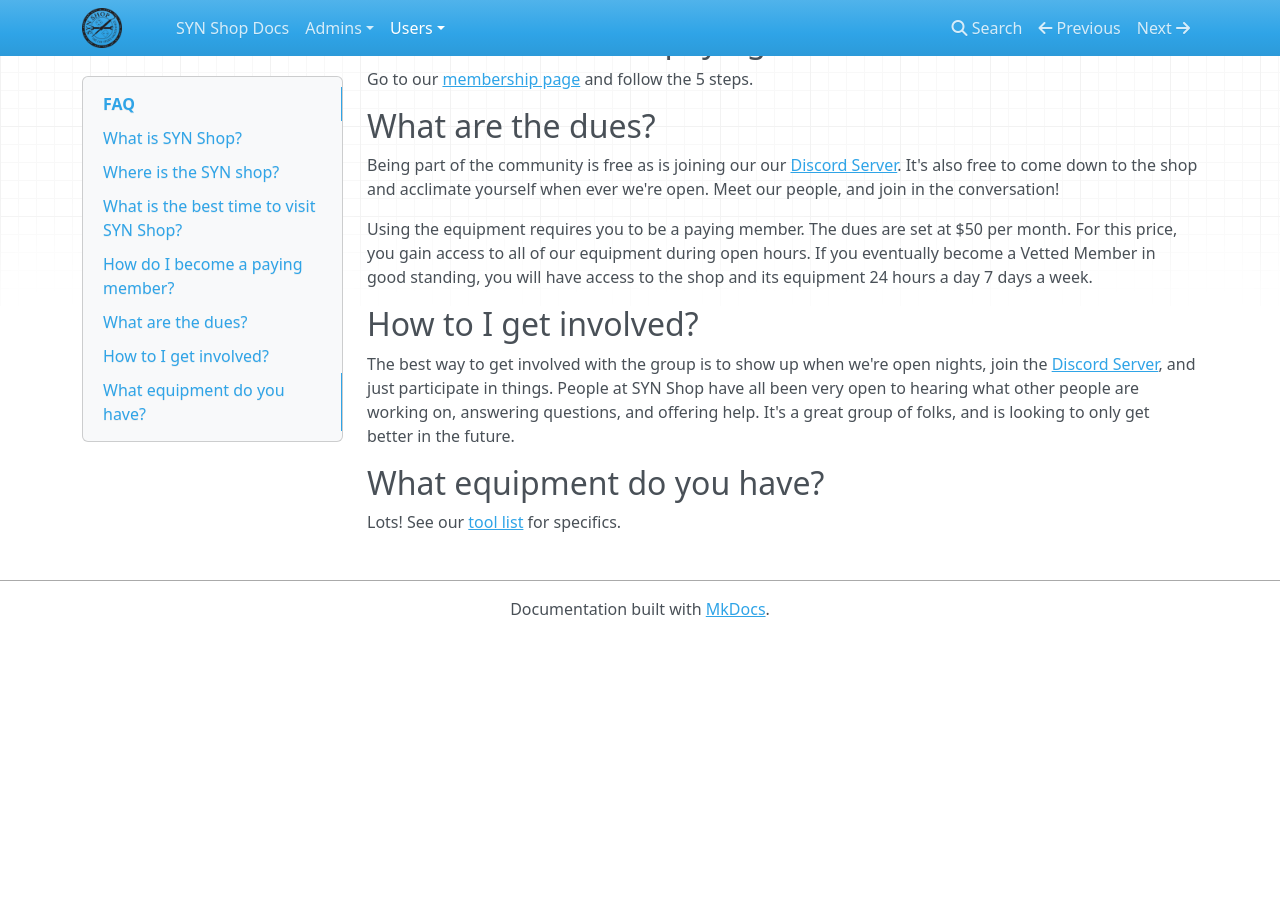
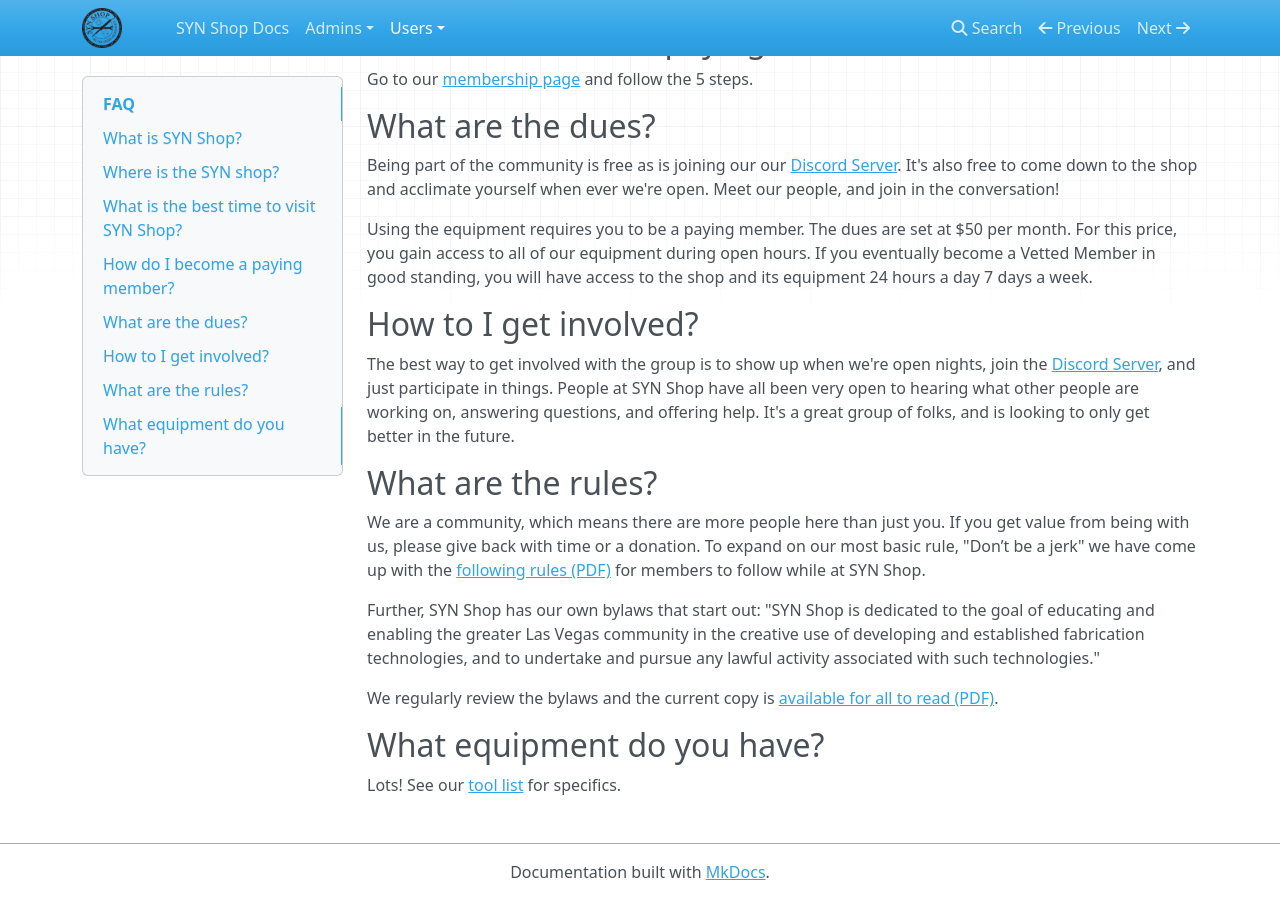
Before and after one commit to synshop/rtfm, an MkDocs documentation site: the page built from docs/users/FAQ.md, in a window 1280 px wide and 900 px high, scrolled down 957 px. Built offline with MkDocs 1.6.1, drawn with Linux system fonts in a browser that asks for light colours; nearby versions of some CDN libraries; before the commit the page ends 1594 px from its top, so only the background shows below that.

Commit message:
add bylaws and rules PDFs

```diff
--- a/docs/users/FAQ.md
+++ b/docs/users/FAQ.md
@@ -63,6 +63,19 @@ and just participate in
 things. People at SYN Shop have all been very open to hearing what other people are working on,
 answering questions, and offering help. It's a great group of folks, and is looking to only get better in the future.
 
+## What are the rules?
+
+We are a community, which means there are more people here than just you. If you get value from being with
+us, please give back with time or a donation. To expand on our most basic rule, "Don’t be a jerk" we
+have come up with the [following rules (PDF)](./SYN Shop Rules v3 2020-08-12.pdf) for members
+to follow while at SYN Shop.
+
+Further, SYN Shop has our own bylaws that start out: "SYN Shop is dedicated to the goal of educating and enabling
+ the greater Las Vegas community in the creative use of developing and established fabrication technologies, and to
+  undertake and pursue any lawful activity associated with such technologies."
+
+We regularly review the bylaws and the current copy is [available for all to read (PDF)](./SYN Shop Bylaws - 2020-02-01.pdf).
+
 ## What equipment do you have?
 
 Lots!  See our [tool list](SYN Shop Tool List.md) for specifics.
```
Also changed, not shown: 2 other files.
